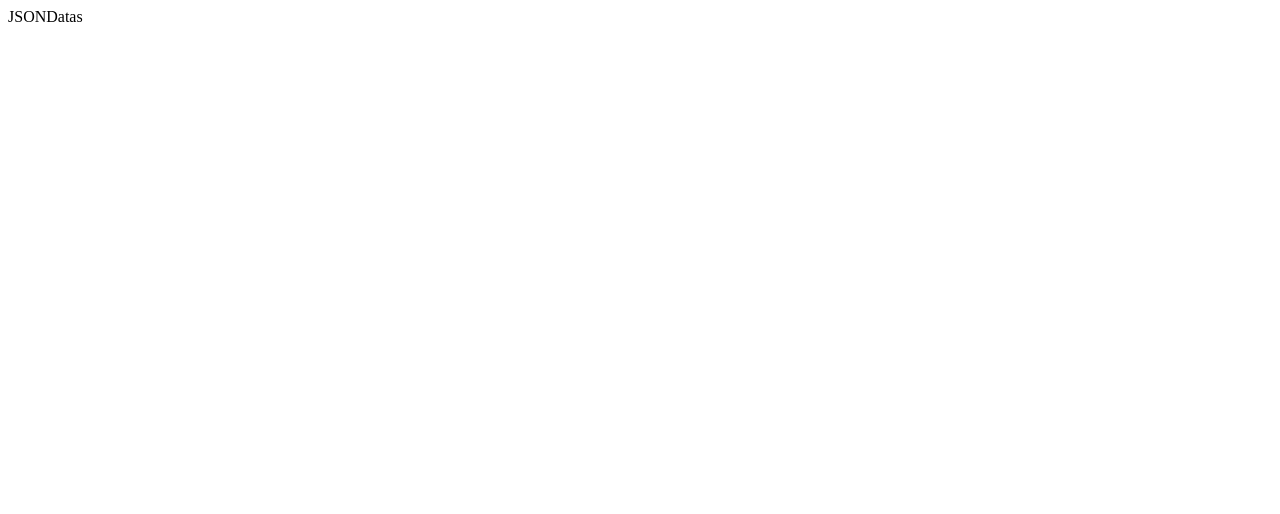
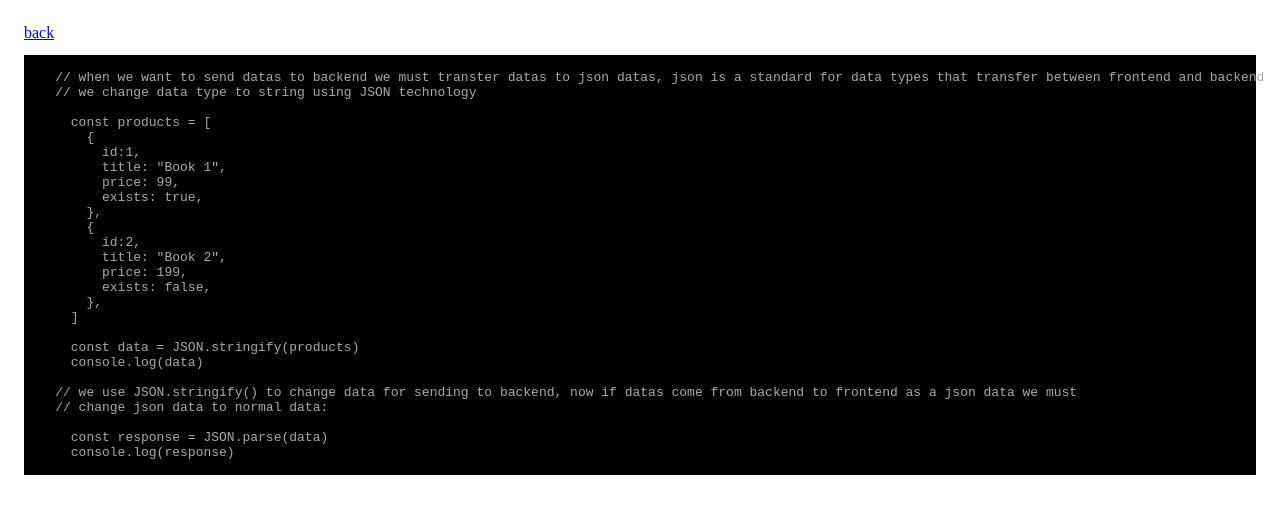
Before and after one commit to arefmaghdam/review-of-js-next.js-12, a Next.js app: page /components/javascript/json-datas in a window 1280 px wide. Shown: the top 514 px of the page. Built offline with nearby package versions, Linux system fonts and the light colour scheme.

Commit message:
feat: review of javascript json datas

```diff
--- a/pages/components/javascript/json-datas.jsx
+++ b/pages/components/javascript/json-datas.jsx
@@ -1,11 +1,45 @@
-import React from 'react'
+import React from "react";
+import styles from "../../../styles/Home.module.css";
+import CodePreview from "../../components/code-preview";
+import Link from "next/link";
 
 const JSONDatas = () => {
   return (
-    <div>
-      JSONDatas
+    <div className={styles.subPages}>
+      <Link href="/">back</Link>
+      <CodePreview
+        imgURL=""
+        content={`
+    // when we want to send datas to backend we must transter datas to json datas, json is a standard for data types that transfer between frontend and backend
+    // we change data type to string using JSON technology
+
+      const products = [
+        {
+          id:1,
+          title: "Book 1",
+          price: 99,
+          exists: true,
+        },
+        {
+          id:2,
+          title: "Book 2",
+          price: 199,
+          exists: false,
+        },
+      ]
+
+      const data = JSON.stringify(products)
+      console.log(data)
+
+    // we use JSON.stringify() to change data for sending to backend, now if datas come from backend to frontend as a json data we must
+    // change json data to normal data:
+
+      const response = JSON.parse(data)
+      console.log(response)
+      `}
+      />
     </div>
-  )
-}
+  );
+};
 
-export default JSONDatas
+export default JSONDatas;
```
